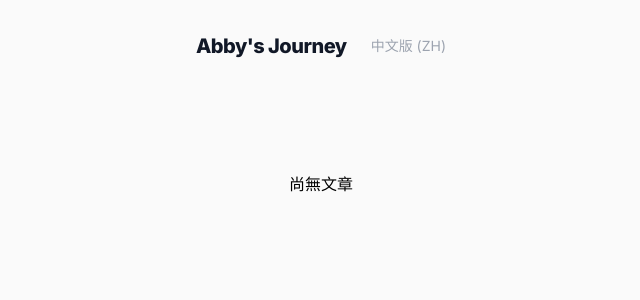
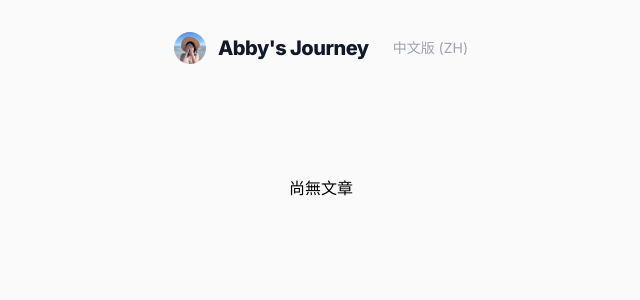
Before and after one commit to leafinity/MyBlog, a Next.js app: page /en in a window 1280 px wide. Shown: the top 300 px of the page, without its empty margins (319-959 px from the left). Built offline with nearby package versions, Linux system fonts and the light colour scheme; no server answers.

Commit message:
add icon to en header

```diff
--- a/app/en/layout.tsx
+++ b/app/en/layout.tsx
@@ -9,13 +9,21 @@ export default function EnLayout({
   return (
     <>
       <header className="max-w-4xl mx-auto px-6 py-8 flex items-center justify-end gap-6">
-        <span className="font-extrabold text-xl tracking-tight text-gray-900 mr-auto">
-          Abby's Journey
-        </span>
+        <Link href="/" className="flex items-center gap-3 group">
+          <img
+            src="/avatar.jpg"
+            alt="Abby's Avatar"
+            className="w-8 h-8 rounded-full object-cover group-hover:scale-105 transition-transform"
+          />
+          <span className="font-extrabold text-xl tracking-tight text-gray-900 transition-colors">
+            <span className="hover:text-brand-pink-main transition-colors">Abby's Journey</span>
+          </span>
+        </Link>
         <Link href="/" className="text-sm text-gray-400 hover:text-[#DC9FB4] transition-colors whitespace-nowrap">
           中文版 (ZH)
         </Link>
       </header>
+
 
       {/* 這是文章內容區塊 */}
       <main className="flex-grow pb-20">{children}</main>
```
